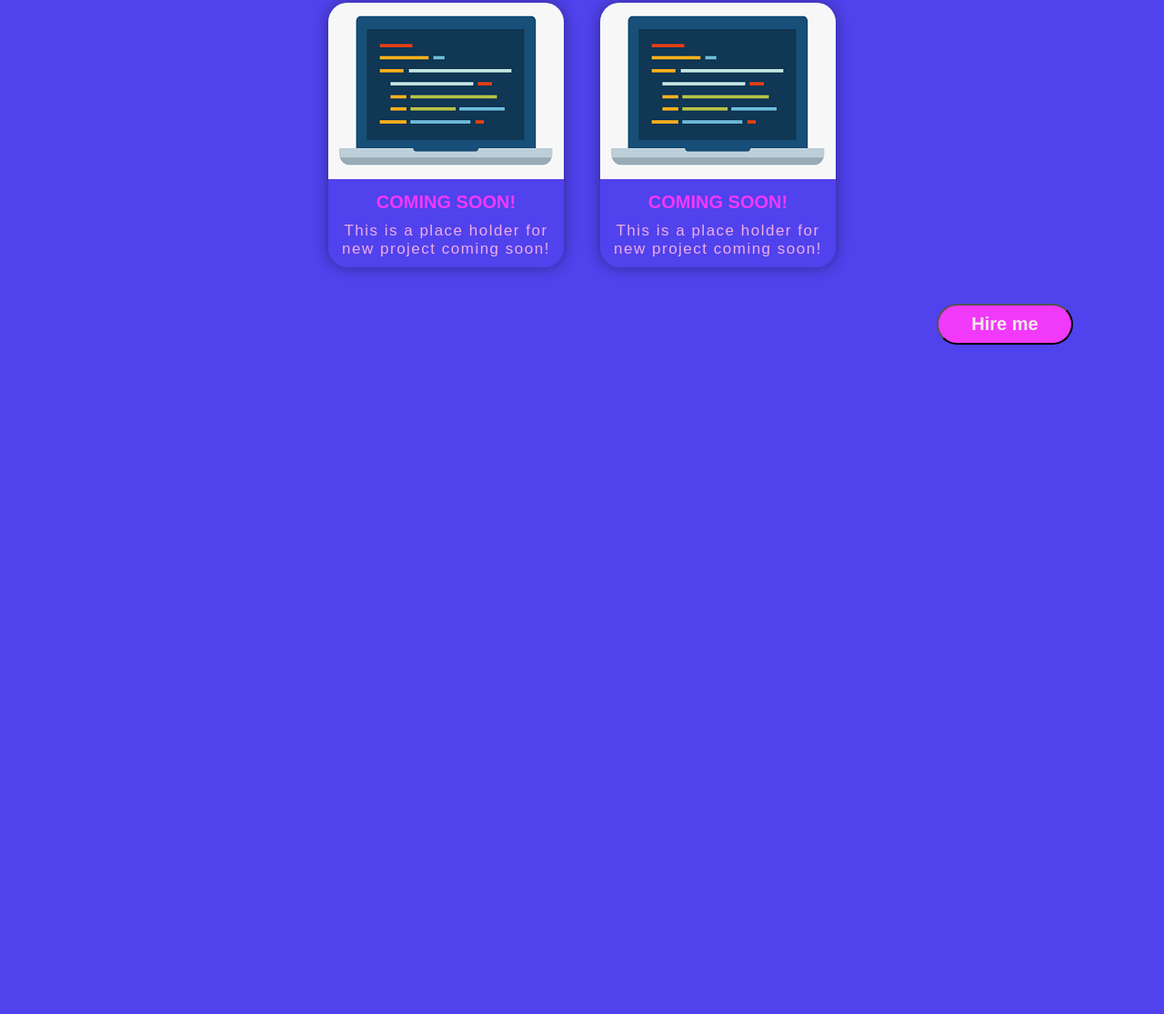
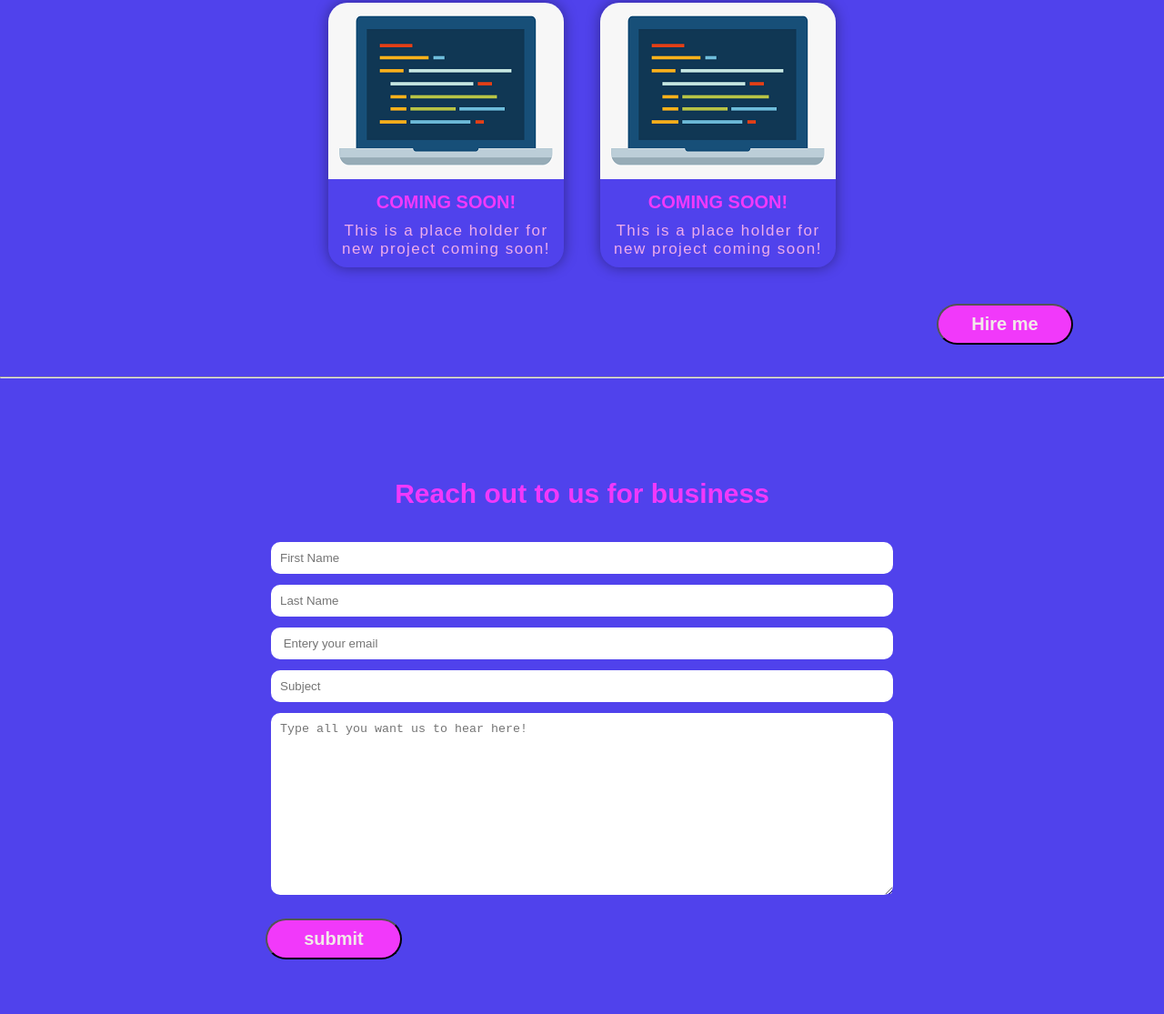
Before and after one commit to nirifabien1234/Andela_MY-BRAND, a plain HTML site: page Html/index.html in a window 1280 px wide. Shown: the part 3339-4454 px from the top of the page at 91% size. Before the commit the page ends 3718 px from the top, so only its background shows below. Drawn offline with Linux system fonts and the light colour scheme.

Commit message:
Added contact page

```diff
--- a/CSS/main.css
+++ b/CSS/main.css
@@ -342,3 +342,34 @@
         padding: 4px;
         border-radius: 5px;
     }
+
+
+
+  /* STYLES FOR CONTACT PAGE */
+  .contact-container{
+      display: flex;
+      justify-content: center;
+      flex-direction: column;
+      width: 60%;
+      margin-top: 30px;
+
+  }
+  .field{
+      padding: 10px;
+      margin: 6px;
+      border: none;
+      background-color: var(--teritiary_white);
+      border-radius: 10px;
+  }
+  .own{
+      display: flex;
+      flex-direction: column;
+      justify-content: center;
+      align-items: center;
+  }
+  .area{
+      height: 200px;
+  }
+  .btn-contact{
+      align-items: flex-end;
+  }
--- a/Html/index.html
+++ b/Html/index.html
@@ -513,7 +513,7 @@
 
 <hr>
 
-<!----------SECTION FOR DONE PROJECTS---------->
+<!---SECTION FOR DONE PROJECTS-->
 
 <div class="flex-services-container" id="portifolio">
     <div class="services-title">
@@ -561,9 +561,25 @@
     </div>
     <input class="learn_more" type="button" value="Hire me"></input>
 </div>
+<hr>
 
+<!--CONTACT PAGE-->
 
+<div class="flex-services-container own" id="contact">
+    <div class="services-title">
+        <h2>Reach out to us for business</h2>
 
+    </div>
+
+    <div class="contact-container">
+        <input type="text" class="field" placeholder="First Name">
+        <input type="text" class="field" placeholder="Last Name">
+        <input type="text" class="field" placeholder=" Entery your email">
+        <input type="text" class="field" placeholder="Subject">
+        <textarea placeholder="Type all you want us to hear here!" class="field area"></textarea>
+        <button class="learn_more btn-contact">submit</button>
+    </div>
+</div>
 
 
 
```
